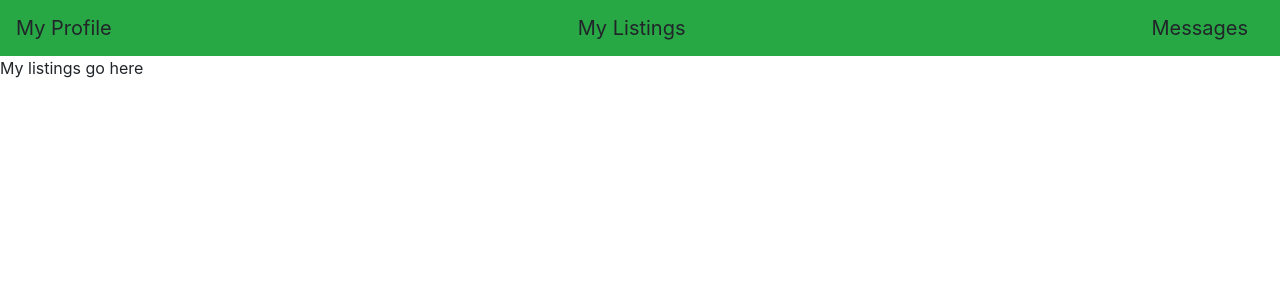
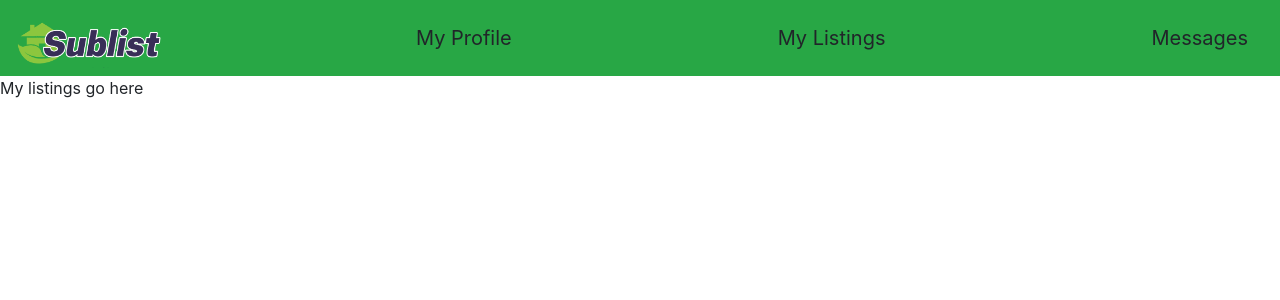
Before and after one commit to mohona17/SubleaseSearch, a React (Create React App) app in the folder client/: page /MyListings in a window 1280 px wide. Shown: the top 300 px of the page. Built offline with nearby package versions, Linux system fonts and the light colour scheme.

Commit message:
nav bar image

```diff
--- a/client/src/components/Header/HeaderSubleaser.js
+++ b/client/src/components/Header/HeaderSubleaser.js
@@ -1,12 +1,15 @@
 import React from 'react';
 import { Link } from 'react-router-dom';
 import './Header.css';
+import logo from './logo.png'
+
 
 const Header = () => {
     //Header for subleaser only, so that is why there is no link to favorites
     return (
         <div className='topnav'>
             <nav class="navbar navbar-dark bg-success">
+                <img class="image" src={logo} alt={"logo"}></img>
                 <a class="navbar-brand" href="/ProfileSubleaser">My Profile</a>
                 <a class="navbar-brand" href="/MyListings">My Listings</a>
                 <a class="navbar-brand" href="/Messages">Messages</a>
--- a/client/src/components/Header/HeaderSubtenant.js
+++ b/client/src/components/Header/HeaderSubtenant.js
@@ -1,11 +1,13 @@
 import React from 'react';
 import { Link } from 'react-router-dom';
 import './Header.css';
+import logo from './logo.png';
 
 const Header = () => {
     return (
         <div className='topnav'>
             <nav class="navbar navbar-dark bg-success">
+                <img class="image" src={logo} alt={"logo"}></img>
                 <a class="navbar-brand" href="/ProfileSubtenant">My Profile</a>
                 <a class="navbar-brand" href="/Listings">My Listings</a>
                 <a class="navbar-brand" href="/MyFavorites">My Favorites</a>
```
Also changed, not shown: client/src/components/Header/logo.png (added).
